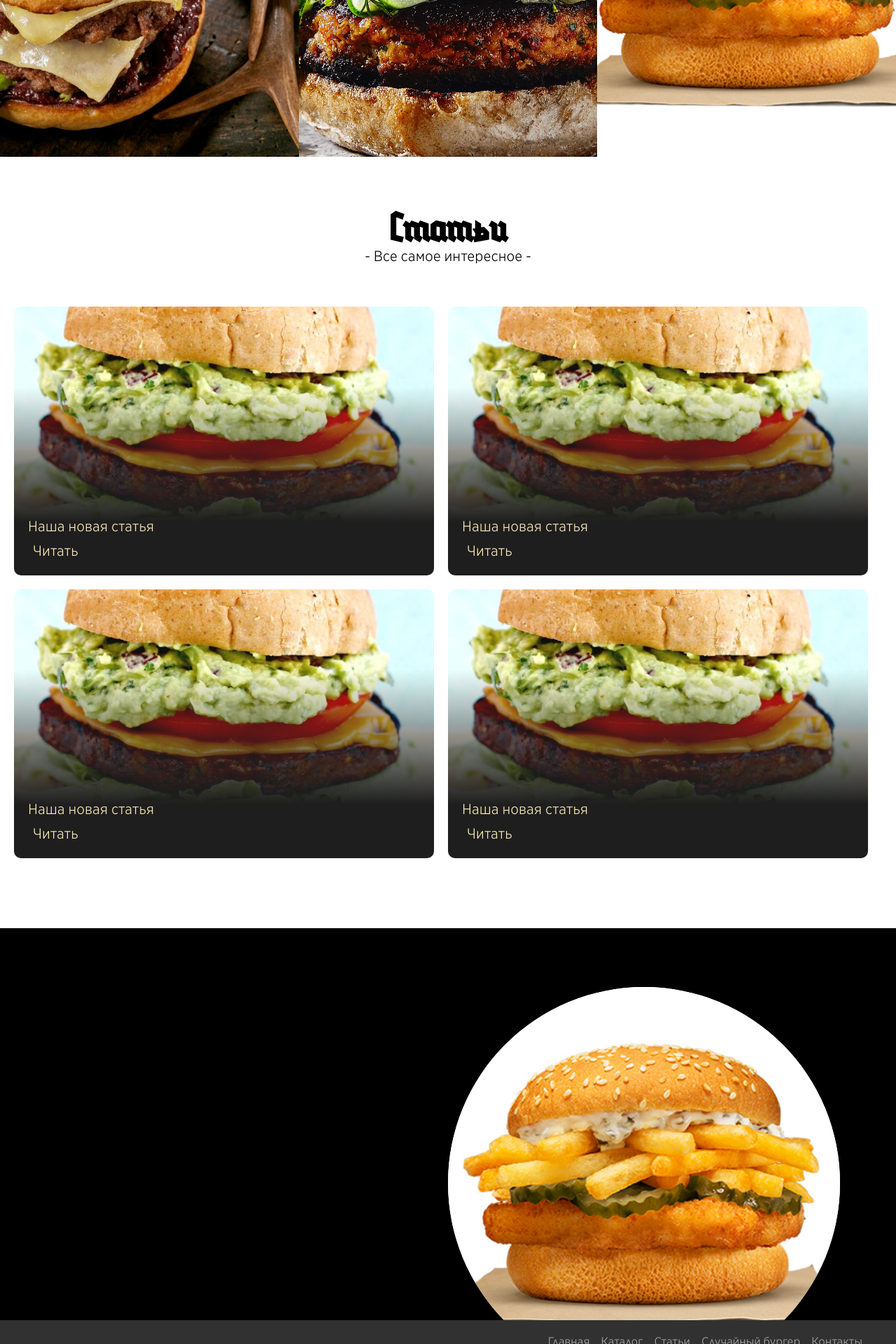
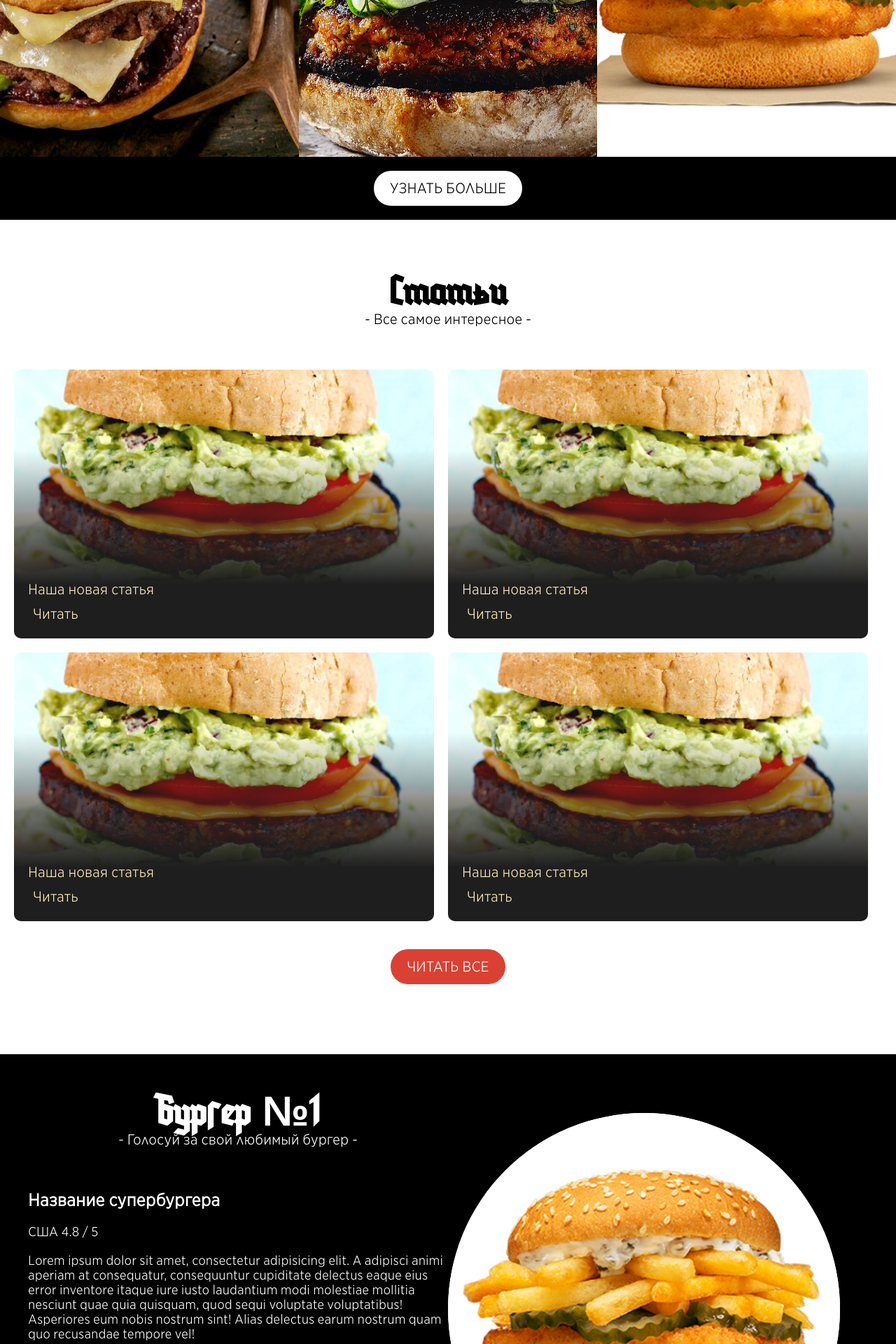
Before and after one commit to polinakolzunova/hamburger-encyclopedia, a PHP site: page / in a window 1280 px wide; the page is wider, and only the part inside the window is pictured. Shown: the part 1800-3720 px from the top of that part at 70% size. Run offline with PHP 8.4, Linux system fonts and the light colour scheme.

Commit message:
index page done

```diff
--- a/web/css/main.css
+++ b/web/css/main.css
@@ -20,6 +20,38 @@ a {
     max-width: 1200px;
     margin: 0 auto;
 }
+
+.big-btn {
+    text-align: center;
+}
+
+.big-btn a {
+    display: inline-block;
+    margin: 20px 0;
+    padding: 10px 20px;
+    font-size: 20px;
+    text-transform: uppercase;
+    border-radius: 100px;
+    border: 3px solid #fff;
+    background-color: #fff;
+    color: #000;
+    transition: all 0.3s ease;
+}
+
+.big-btn a:hover {
+    color: #fff;
+    background-color: #000;
+}
+
+/*section#topburger .big-btn a {
+    border-color: #fff;
+    background-color: #fff;
+    color: #000;
+}
+section#topburger .big-btn a:hover {
+    color: #fff;
+    background-color: #000;
+}*/
 
 /* ============ header ============== */
 
@@ -395,15 +427,26 @@ section#articles .articles-list .articles-item .title a:hover {
     color: #1e1e1e;
 }
 
+section#articles .big-btn a {
+    border-color: #da4133;
+    background-color: #da4133;
+    color: #fff;
+}
+section#articles .big-btn a:hover {
+    color: #da4133;
+    background-color: #fff;
+}
+
 /* === /section articles === */
 
 /* === /section topburger === */
 
 section#topburger {
     overflow: hidden;
+    color: #fff;
 }
 
-.wrapper {
+section#topburger .wrapper {
     position: relative;
     min-height: 70vh;
 }
@@ -425,4 +468,33 @@ section#topburger .image img {
     object-fit: cover;
 }
 
+section#topburger .about {
+    width: 50%;
+    padding: 60px 0;
+}
+
+section#topburger .about h2 {
+    text-align: center;
+    font-size: 60px;
+    line-height: 50px;
+    font-family: "ForTitle", Arial, sans-serif;
+}
+
+section#topburger .about .sub-title {
+    text-align: center;
+    font-size: 20px;
+    padding-bottom: 60px;
+}
+
+section#topburger .about h3 {
+    padding-bottom: 20px;
+    font-size: 24px;
+}
+
+section#topburger .about .country,
+section#topburger .about .rate {
+    display: inline-block;
+    padding-bottom: 20px;
+}
+
 /* === /section topburger === */
--- a/web/index.html
+++ b/web/index.html
@@ -89,6 +89,7 @@
                 </div>
             </a>
         </div>
+        <p class="big-btn"><a href="catalog.html">Узнать больше</a></p>
     </section> <!-- /popular -->
 
     <section id="articles">
@@ -123,7 +124,7 @@
                 </div>
             </div>
         </div>
-
+        <p class="big-btn"><a href="articles.html">Читать все</a></p>
     </section> <!-- /articles -->
 
     <section id="topburger">
@@ -139,6 +140,7 @@
                     modi molestiae mollitia nesciunt quae quia quisquam, quod sequi voluptate voluptatibus! Asperiores eum
                     nobis nostrum sint! Alias delectus earum nostrum quam quo recusandae tempore vel!
                 </div>
+                <p class="big-btn"><a href="one-burger.html">Подробнее...</a></p>
             </div>
             <div class="image">
                 <img src="img/burger5.jpg" alt="burger">
```
